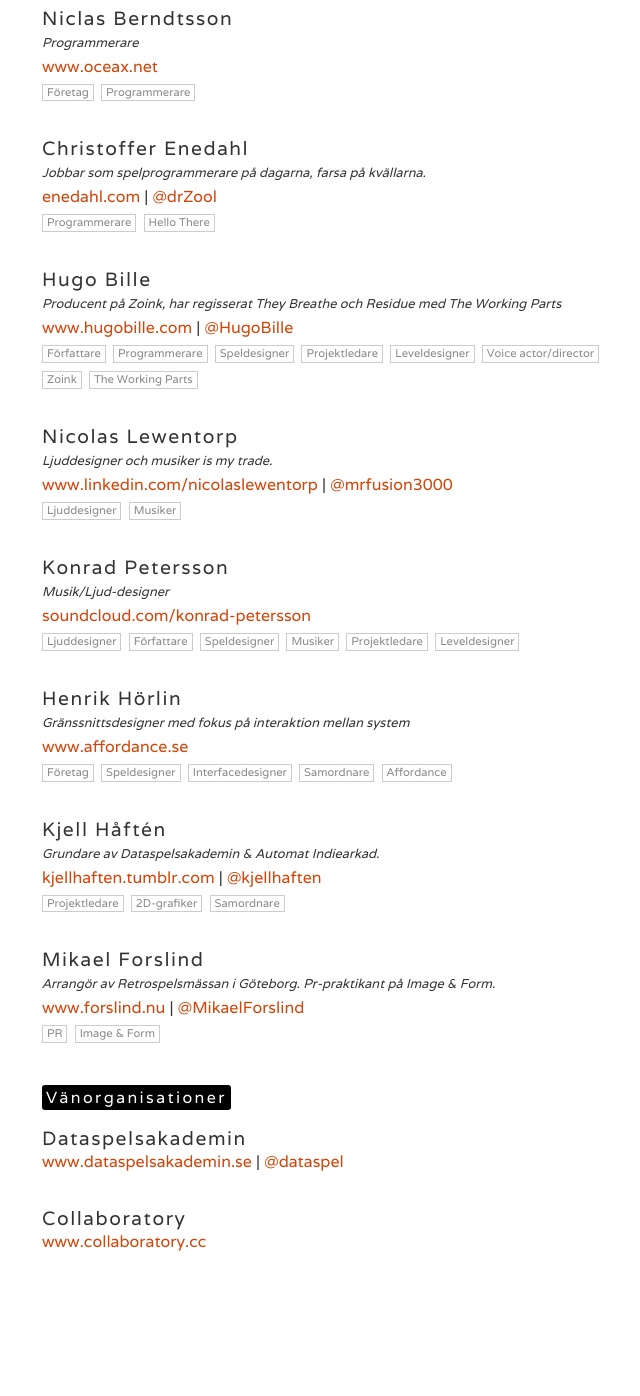
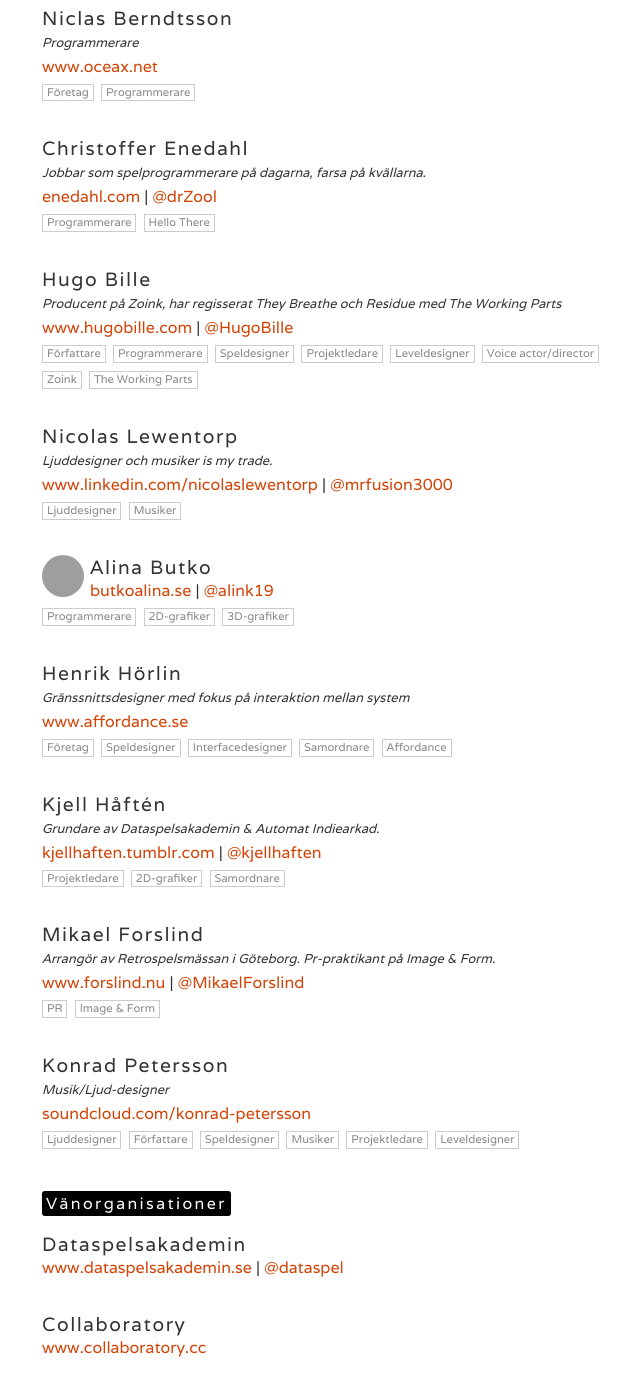
Before and after one commit to indiespel-gbg/indiespel-gbg.github.io, a Jekyll site: the page built from medlemmar.html, in a window 1280 px wide and 1400 px high, scrolled down 4198 px. Shown: the top 1396 px of the window, without its empty margins (314-954 px from the left). Built offline with Jekyll 4.4.1, drawn with Linux system fonts in a browser that asks for light colours; before the commit the page ends 5492 px from its top, so only the background shows below that; grey boxes are pictures that could not be loaded.

Commit message:
Added Alina

```diff
--- a/_data/members.yml
+++ b/_data/members.yml
@@ -351,3 +351,14 @@
   - Musiker
   - Lärare
   - Nornware&nbsp;AB
+
+- name: Alina Butko
+  bio:
+  website: butkoalina.se
+  twitter: alink19
+  email: butkoalina@gmail.com
+  gravatar: 48495467b2419910cc0b4ac07f5a83a2
+  tags:
+  - Programmerare
+  - 2D-grafiker
+  - 3D-grafiker
```
